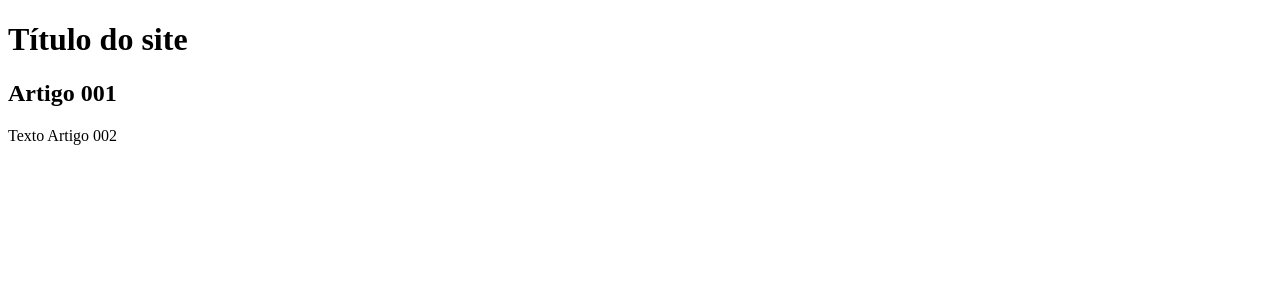
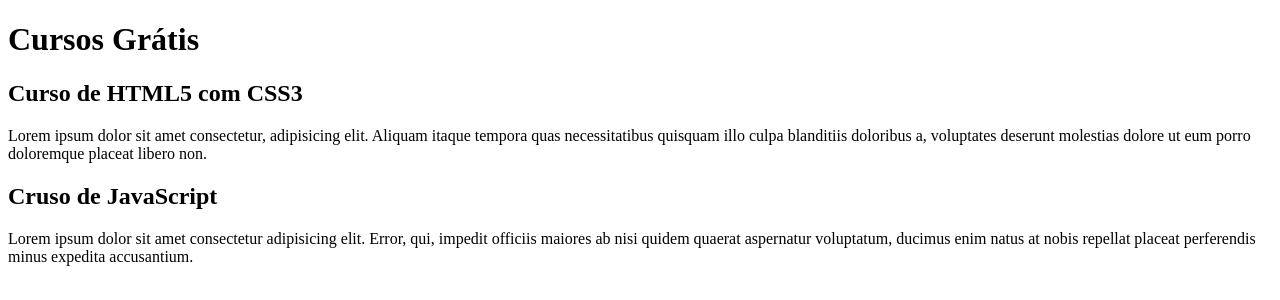
Before and after one commit to railsonsilva7/projeto-site, a plain HTML site: page index.html in a window 1280 px wide. Drawn offline with Linux system fonts and the light colour scheme.

Commit message:
comecei a escrever o conteúdo

```diff
--- a/index.html
+++ b/index.html
@@ -9,11 +9,15 @@
 <body>
       <main>
         <header>
-          <h1>Título do site</h1>
+          <h1>Cursos Grátis</h1>
         </header>
         <article>
-          <h2>Artigo 001</h2>
-          <p>Texto Artigo 002</p>
+          <h2>Curso de HTML5 com CSS3</h2>
+          <p>Lorem ipsum dolor sit amet consectetur, adipisicing elit. Aliquam itaque tempora quas necessitatibus quisquam illo culpa blanditiis doloribus a, voluptates deserunt molestias dolore ut eum porro doloremque placeat libero non.</p>
+        </article>
+        <article>
+          <h2>Cruso de JavaScript</h2>
+          <p>Lorem ipsum dolor sit amet consectetur adipisicing elit. Error, qui, impedit officiis maiores ab nisi quidem quaerat aspernatur voluptatum, ducimus enim natus at nobis repellat placeat perferendis minus expedita accusantium.</p>
         </article>
       </main>
 </body>
```
